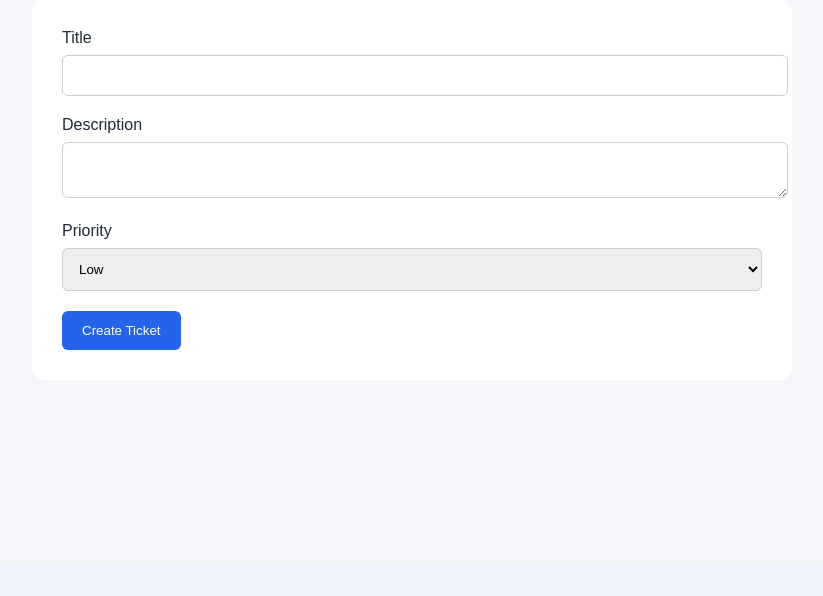
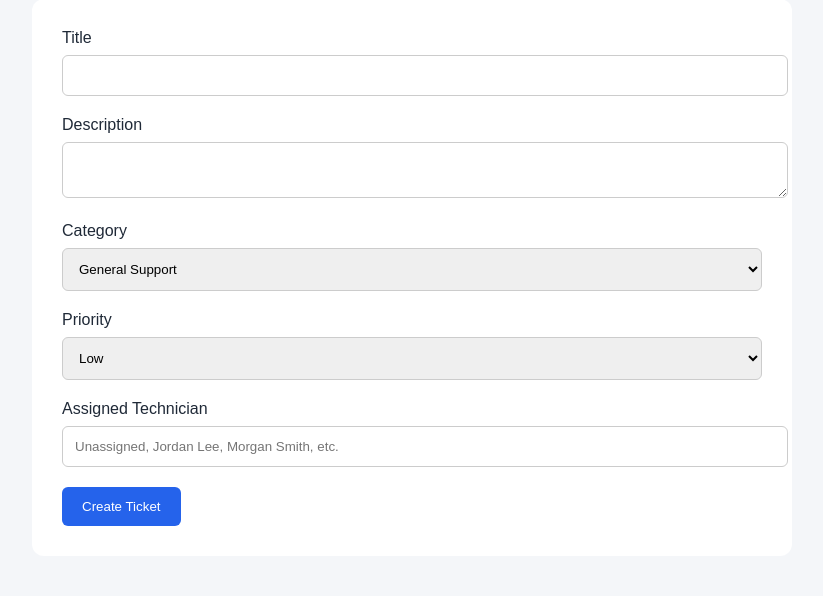
Before and after one commit to stantleff/it-support-ticket-tracker, a Flask app: page /create in a window 1280 px wide. Shown: the part 235-831 px from the top of the page, without its empty margins (8-831 px from the left). Before the commit the page ends 615 px from the top, so only its background shows below. Run offline with Flask 3, Linux system fonts and the light colour scheme; the visitor is signed in with stand-in values (Sample User, id 1).

Commit message:
Add category and technician fields to ticket form

```diff
--- a/templates/create_ticket.html
+++ b/templates/create_ticket.html
@@ -11,13 +11,26 @@
     <label>Description</label>
     <textarea name="description" required></textarea>
 
+    <label>Category</label>
+    <select name="category" required>
+        <option>General Support</option>
+        <option>Account Access</option>
+        <option>Hardware</option>
+        <option>Software</option>
+        <option>Network</option>
+        <option>Security</option>
+    </select>
+
     <label>Priority</label>
-    <select name="priority">
+    <select name="priority" required>
         <option>Low</option>
         <option>Medium</option>
         <option>High</option>
     </select>
 
+    <label>Assigned Technician</label>
+    <input type="text" name="assigned_to" placeholder="Unassigned, Jordan Lee, Morgan Smith, etc.">
+
     <button type="submit">Create Ticket</button>
 </form>
 
```
